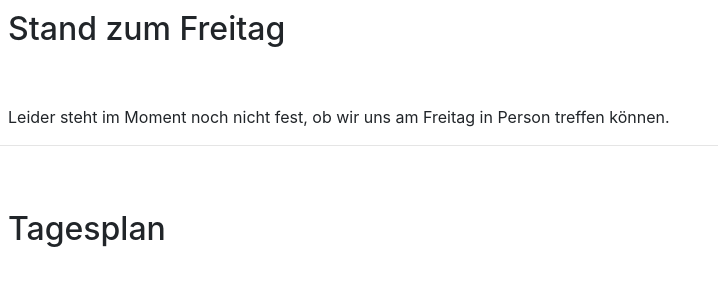
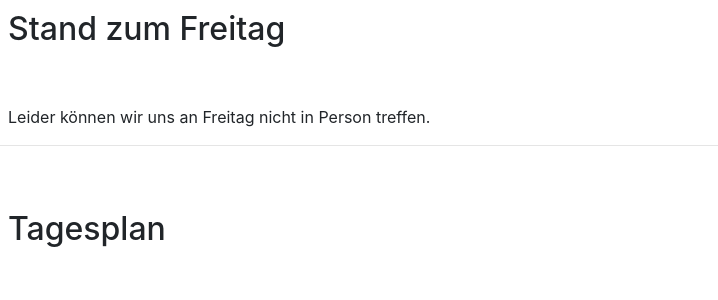
Before and after one commit to GinaMuuss/oe-2020, a Flask app: page / in a window 1280 px wide. Shown: the part 2228-2528 px from the top of the page, without its empty margins (0-718 px from the left). Run offline with Flask 2, Linux system fonts and the light colour scheme; some libraries are stand-ins or nearby versions.

Commit message:
status freitag

```diff
--- a/templates/index.html
+++ b/templates/index.html
@@ -164,7 +164,7 @@
 		<section class="px-2">
 			<h2 class="py-5">Stand zum Freitag</h2>
 			<p>
-				Leider steht im Moment noch nicht fest, ob wir uns am Freitag in Person treffen k&ouml;nnen.
+				Leider k&ouml;nnen wir uns an Freitag nicht in Person treffen.
 			</p>
 		</section>
 		<hr />
```
